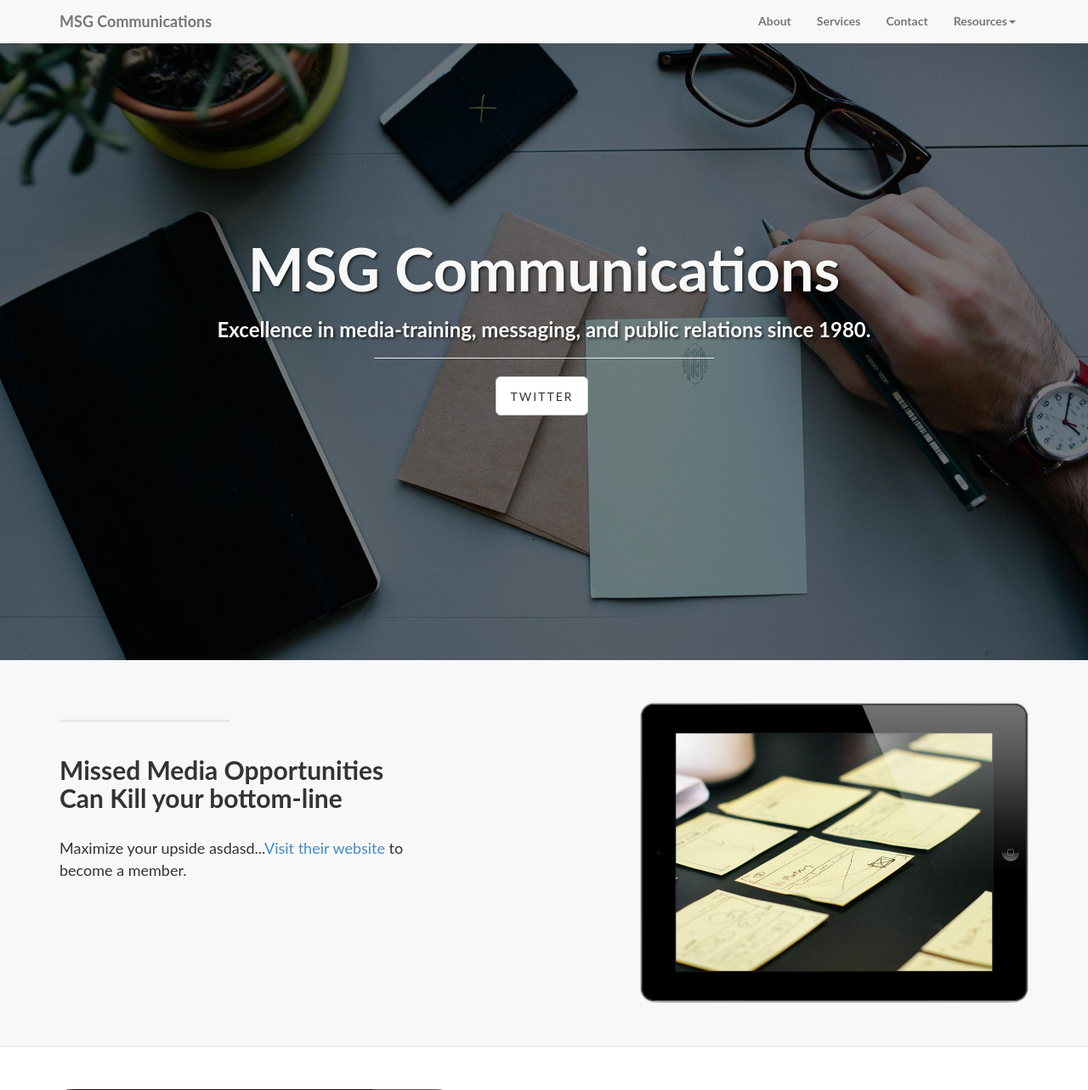
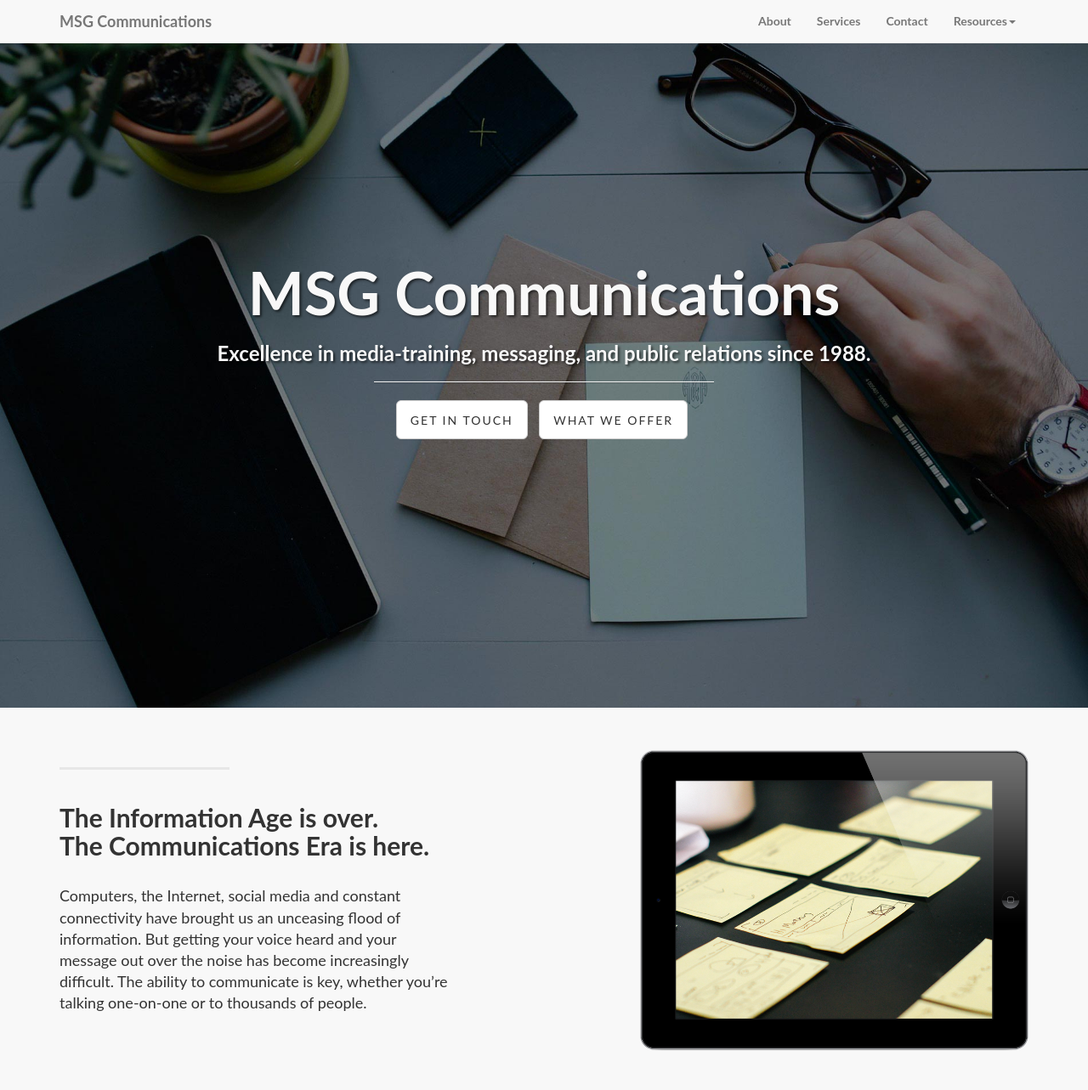
Before and after one commit to bgoldste/dadBlog, a Django app: page / in a window 1280 px wide. Shown: the top 1283 px of the page at 85% size. Run offline with Django 3.2, Linux system fonts and the light colour scheme; some libraries are stand-ins or nearby versions.

Commit message:
golden rules, email

```diff
--- a/dadBlog/settings.py
+++ b/dadBlog/settings.py
@@ -81,3 +81,9 @@
 # https://docs.djangoproject.com/en/1.6/howto/static-files/
 
 STATIC_URL = '/static/'
+
+EMAIL_USE_TLS = True
+EMAIL_HOST = 'smtp.gmail.com'
+EMAIL_PORT = 587
+EMAIL_HOST_USER = 'surfappio@gmail.com'
+EMAIL_HOST_PASSWORD = 'chicken10'
--- a/slider/admin.py
+++ b/slider/admin.py
@@ -1,5 +1,5 @@
 from django.contrib import admin
-from slider.models import Slide
+from slider.models import Contact
 # Register your models here.
 
-admin.site.register(Slide)
+admin.site.register(Contact)
--- a/slider/forms.py
+++ b/slider/forms.py
@@ -24,6 +24,7 @@
 
     def save(self, commit=True):
         instance = super(ContactForm, self).save(commit=commit)
-        send_mail('A new email from your site!', instance.message + "here's the email sent from " + instance.email, 'madeup@gmail.com', ['bengoldstein9@gmail.com'], fail_silently=False)
+
+        send_mail('A new email from your site!', instance.name + "   " + instance.email + "    from company:" + instance.company + " sent you this message:    " + instance.message + "phone number: " +instance.phone_number , 'madeup@gmail.com', ['msgcommunications@gmail.com'], fail_silently=False)
 
         return instance
--- a/slider/templates/base.html
+++ b/slider/templates/base.html
@@ -1,5 +1,6 @@
 <!DOCTYPE html>
 <html lang="en"><head>
+
     <meta charset="utf-8">
     <meta http-equiv="X-UA-Compatible" content="IE=edge">
     <meta name="viewport" content="width=device-width, initial-scale=1">
@@ -7,7 +8,7 @@
     <meta name="author" content="">
     <link rel="shortcut icon" href="../../assets/ico/favicon.ico">
 
-    <title>Slider</title>
+    <title>MSG Communications</title>
 
     <!-- Bootstrap core CSS -->
     <!-- Bootstrap core CSS -->
@@ -19,7 +20,7 @@
 
     <!-- Custom styles for this template -->
 
-
+<meta name="google-site-verification" content="ot4y4ACWH7CtpMtiQM4_a6_K_sOdUKavIUC0Z3PFwhw" />
   <style type="text/css"></style></head>
 
   <body>
--- a/slider/templates/slider/index.html
+++ b/slider/templates/slider/index.html
@@ -6,16 +6,18 @@
 
  <div class="intro-header">
 
-        <div class="container">
+        <div class="containe-fluid">
 
             <div class="row">
                 <div class="col-lg-12">
                     <div class="intro-message">
                         <h1>MSG Communications</h1>
-                        <h3>Excellence in media-training, messaging, and public relations since 1980.</h3>
+                        <h3>Excellence in media-training, messaging, and public relations since 1988.</h3>
                         <hr class="intro-divider">
                         <ul class="list-inline intro-social-buttons">
-                            <li><a href="https://twitter.com/SBootstrap" class="btn btn-default btn-lg"><i class="fa fa-twitter fa-fw"></i> <span class="network-name">Twitter</span></a>
+                            <li><a href="/contact" class="btn btn-default btn-lg"> <span class="network-name">Get In Touch</span></a>
+                            </li>
+                            <li><a href="#services" class="btn btn-default btn-lg"> <span class="network-name">What We Offer</span></a>
                             </li>
 
                         </ul>
@@ -37,9 +39,12 @@
                 <div class="col-lg-5 col-sm-6">
                     <hr class="section-heading-spacer">
                     <div class="clearfix"></div>
-                    <h2 class="section-heading">Missed Media Opportunities
-                        <br>Can Kill your bottom-line</h2>
-                    <p class="lead">Maximize your upside asdasd...<a target="_blank" href="http://join.deathtothestockphoto.com/">Visit their website</a> to become a member.</p>
+                    <h2 class="section-heading">The Information Age is over. <br>The Communications Era is here.</h2>
+                    <p class="lead">Computers, the Internet, social media and constant connectivity have brought us an unceasing flood of
+
+information. But getting your voice heard and your message out over the noise has become increasingly difficult.
+
+The ability to communicate is key, whether you’re talking one-on-one or to thousands of people.</p>
                 </div>
                 <div class="col-lg-5 col-lg-offset-2 col-sm-6">
                     {% load staticfiles %}
@@ -61,13 +66,14 @@
                 <div class="col-lg-5 col-lg-offset-1 col-sm-push-6  col-sm-6">
                     <hr class="section-heading-spacer">
                     <div class="clearfix"></div>
-                    <h2 class="section-heading">Get ready for
-                        <br>opportunitiess</h2>
-                    <p class="lead">Turn your 2D designs into high quality, 3D product shots in seconds using free Photoshop actions by PSDCovers! <a target="_blank" href="http://www.psdcovers.com/">Visit their website</a> to download some of their awesome, free photoshop actions!</p>
+                    <h2 class="section-heading">Craft a story strong enough to cut through the flak in today's digital overload.</h2>
+                    <p class="lead">We’ll help you develop your individual or corporate messages and practice them in a supportive
+
+environment. Customers, investors, or a skeptical press: get through to all of them with <strong>crisp</strong> messaging.</p>
                 </div>
                 <div class="col-lg-5 col-sm-pull-6  col-sm-6">
                     {% load staticfiles %}
-                    <img class="img-responsive" src="{% static "slider/img/doge.png" %}" alt="">
+                    <img class="img-responsive" src="{% static "slider/img/interview.jpg" %}" alt="">
                 </div>
             </div>
 
@@ -85,9 +91,12 @@
                 <div class="col-lg-5 col-sm-6">
                     <hr class="section-heading-spacer">
                     <div class="clearfix"></div>
-                    <h2 class="section-heading">Google Web Fonts and
-                        <br>Font Awesome Icons</h2>
-                    <p class="lead">This template features the 'Lato' font, part of the <a target="_blank" href="http://www.google.com/fonts">Google Web Font library</a>, as well as <a target="_blank" href="http://fontawesome.io">icons from Font Awesome</a>.</p>
+                    <h2 class="section-heading">We've helped hundreds master the interview and create compelling stories.</h2>
+                    <p class="lead">We’ll help you develop messages and sound bites that will stay with
+
+viewers, listeners and readers. We’ll show how to create a compelling elevator pitch, a 60-second version of
+
+the story you want to tell.</p>
                 </div>
                 <div class="col-lg-5 col-lg-offset-2 col-sm-6">
                      {% load staticfiles %}
@@ -108,21 +117,8 @@
 
         <div class="container">
 
-            <div class="row">
-                <div class="col-lg-6">
-                    <h2>Our Solutions:</h2>
-                </div>
-                <div class="col-lg-6">
-                    <ul class="list-inline banner-social-buttons">
-                        <li><a href="https://twitter.com/SBootstrap" class="btn btn-default btn-lg"><i class="fa fa-twitter fa-fw"></i> <span class="network-name">Twitter</span></a>
-                        </li>
-                        <li><a href="https://github.com/IronSummitMedia/startbootstrap" class="btn btn-default btn-lg"><i class="fa fa-github fa-fw"></i> <span class="network-name">Github</span></a>
-                        </li>
-                        <li><a href="#" class="btn btn-default btn-lg"><i class="fa fa-linkedin fa-fw"></i> <span class="network-name">Linkedin</span></a>
-                        </li>
-                    </ul>
-                </div>
-            </div>
+
+                    <h2>What we Offer:</h2>
 
         </div>
 
@@ -133,44 +129,60 @@
         </div>
       </section>
         <!-- /.container -->
-<section class="container-fluid" id="section1" >
-  <h1 class="text-center v-center">Sectionalize.</h1>
+<section class="container-fluid" id="section1" style="padding:30px;" >
+  <h1 class="text-center v-center">MSG Communications Services</h1>
+  <br>
   <br>
   <div class="row" id="row1">
-      <div class="col-sm-4">
+      <div class="col-sm-4 text-center">
           <div class="row">
-            <div class="col-sm-10 col-sm-offset-2 text-center">
+            <div class="col-sm-10 col-sm-offset-2 ">
               <span class="glyphicon glyphicon-user" style="font-size:50px;"></span>
-              <h3>Robust</h3>
+              <h3 >Media Training and Message Point Development</h3>
 
-              <p>There is other content and snippets of details or features that can be placed here..</p>
-              <p>There is other content and snippets of details or features that can be placed here..</p>
-              <p>There is other content and snippets of details or features that can be placed here..</p>
-              <p>There is other content and snippets of details or features that can be placed here..</p>
-              <p>There is other content and snippets of details or features that can be placed here..</p>
+      <p>MSG Communications has offered media training to potential spokespeople since 2001. Groups of up to four
+
+executives get ready to meet the press in stimulating four-hour sessions.</p><p> The video-based training program
+
+prepares clients for media exposure such as in-person, telephone and television interviews, press tours,
+
+tradeshows and crisis situations. In a challenging but enjoyable session, you’ll learn what the media is looking
+
+for and how to address their needs as a spokesperson. We’ll show how to create an agenda and support it
+
+with message points. </p>
               <i class="fa fa-cog fa-5x"></i></div>
           </div>
       </div>
         <div class="col-sm-4 text-center">
 
           <div class="row">
-            <div class="col-sm-10 col-sm-offset-1 text-center">
-               <span class="glyphicon glyphicon-list-alt" style="font-size:50px;"></span>
-              <h3>Simple</h3><p>You may also want to create content that compells users to scroll down more..</p>
-              <p>There is other content and snippets of details or features that can be placed here..</p>
-              <p>There is other content and snippets of details or features that can be placed here..</p>
-              <p>There is other content and snippets of details or features that can be placed here..</p>
-              <p>There is other content and snippets of details or features that can be placed here..</p>
-              <p>There is other content and snippets of details or features that can be placed here..</p>
+            <div class="col-sm-10 col-sm-offset-1 ">
+               <span class="glyphicon glyphicon-wrench" style="font-size:50px;"></span>
+              <h3>Interview Training and Preparation </h3>
+              <p>MSG Communications helps individuals prepare for difficult questions and indifferent interviewers as well. In a
 
-              <i class="fa fa-user fa-5x"></i></div>
+challenging but enjoyable session, you’ll create your own agenda for an interview and learn to support it with
+
+message points.</p>
+<p>We’ll help you learn how to address the “open question” and put together an elevator pitch
+
+that will tell your story in 60 seconds. And we’ll practice with you via telephone or Skype until you develop a
+
+new feeling of confidence.</p>
+
+
+
+</div>
           </div>
       </div>
         <div class="col-sm-4 text-center">
           <div class="row">
             <div class="col-sm-10 text-center">
-               <span class="glyphicon glyphicon-wrench" style="font-size:50px;"></span>
-               <h3>Clean</h3><p>In the first 30 seconds of a user's visit to your site they decide if they're going to stay..</p><i class="fa fa-mobile fa-5x"></i></div>
+               <span class="glyphicon glyphicon-list-alt" style="font-size:50px;"></span>
+               <h3>Writing Services</h3><p>MSG Communications also offers writing services, using skills honed over 15 years with major U.S. publications.
+
+Capabilities include white papers, contributed articles, speeches and PowerPoint presentations.</p></div>
           </div>
       </div>
   </div>
@@ -189,20 +201,20 @@
                 <div class="col-lg-12">
                     <div class="intro-message">
                         <h1>Ready to get started?</h1>
-                        <h3>Get in touch</h3>
-                        <hr class="intro-divider">
+                        <br>
+                         <hr class="intro-divider">
+
                         <ul class="list-inline intro-social-buttons">
-                            <li><a href="https://twitter.com/SBootstrap" class="btn btn-default btn-lg"><i class="fa fa-twitter fa-fw"></i> <span class="network-name">Twitter</span></a>
+                             <li><a href="/contact" class="btn btn-default btn-lg"><span class="network-name">Get in Touch</span></a>
                             </li>
 
                         </ul>
-                        <h3>Or learn more at our blog</h3>
-                        <hr class="intro-divider">
-                        <ul class="list-inline intro-social-buttons">
-                            <li><a href="https://twitter.com/SBootstrap" class="btn btn-default btn-lg"><i class="fa fa-twitter fa-fw"></i> <span class="network-name">Twitter</span></a>
-                            </li>
 
-                        </ul>
+
+                        <h3>Or learn more at our <a href= "/blog">blog </a></h3>
+
+
+
                     </div>
                 </div>
             </div>
--- a/slider/urls.py
+++ b/slider/urls.py
@@ -2,15 +2,19 @@
 from slider import views
 from slider.views import ContactView
 
+ #
 
+ #url(r'^(?i)contact', views.contact, name='contact'),
 
 urlpatterns = patterns('',
 	url(r'^$', views.index, name='index'),
-	#url(r'^(?i)contact', views.contact, name='contact'),
+
 
 	url(r'^(?i)contact',  ContactView.as_view(), name='contact'),
-    #url(r'thanks/$', TemplateView.as_view(template_name='contact/thanks.html'), name='contact_complete')
+
+
 	url(r'^(?i)about', views.about, name = 'about'),
-	url(r'^(?i)Media-Golden-Rules', views.about, name = 'golden_rules'),
-	url(r'^(?i)messaging-tips', views.about, name = 'golden_rules'),
+	url(r'^(?i)Media-Golden-Rules', views.golden_rules, name = 'golden_rules'),
+	url(r'^(?i)messaging-tips', views.about, name = 'messaging-tips'),
+	url(r'^(?i)thanks', views.about, name = 'thanks'),
 	)
--- a/slider/views.py
+++ b/slider/views.py
@@ -32,6 +32,13 @@
 	context = RequestContext(request, {})
 	return HttpResponse(template.render(context))
 
+def golden_rules(request):
+	template = loader.get_template('slider/golden_rules.html')
+
+	context = RequestContext(request, {})
+	return HttpResponse(template.render(context))
+
+
 
 
 
@@ -39,7 +46,7 @@
     template_name = "contact/form.html"
     form_class = ContactForm
     model = Contact
-    success_url = '/contact/thanks/'
+    success_url = '/thanks/'
     def form_valid(self, form):
         # This method is called when valid form data has been POSTed.
         # It should return an HttpResponse.
```
Also changed, not shown: slider/templates/slider/about.html (+10 -10 lines), slider/templates/slider/golden_rules.html (added, +153 -0 lines).
